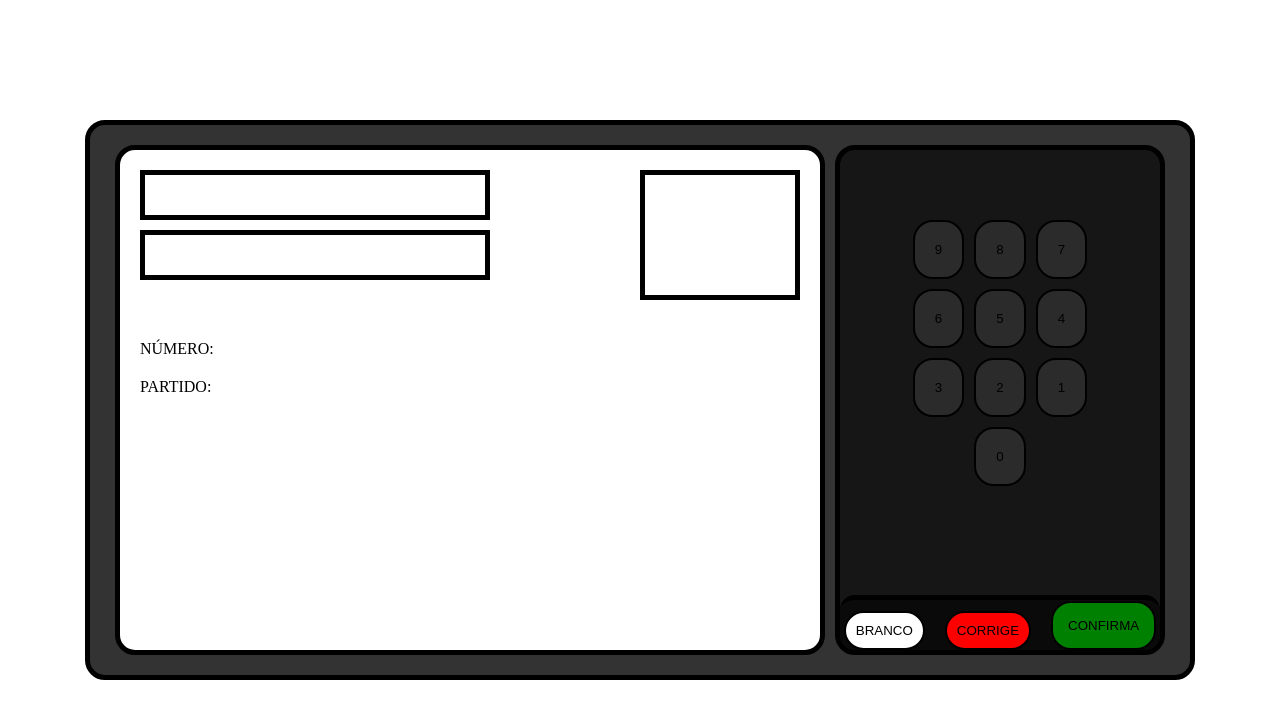
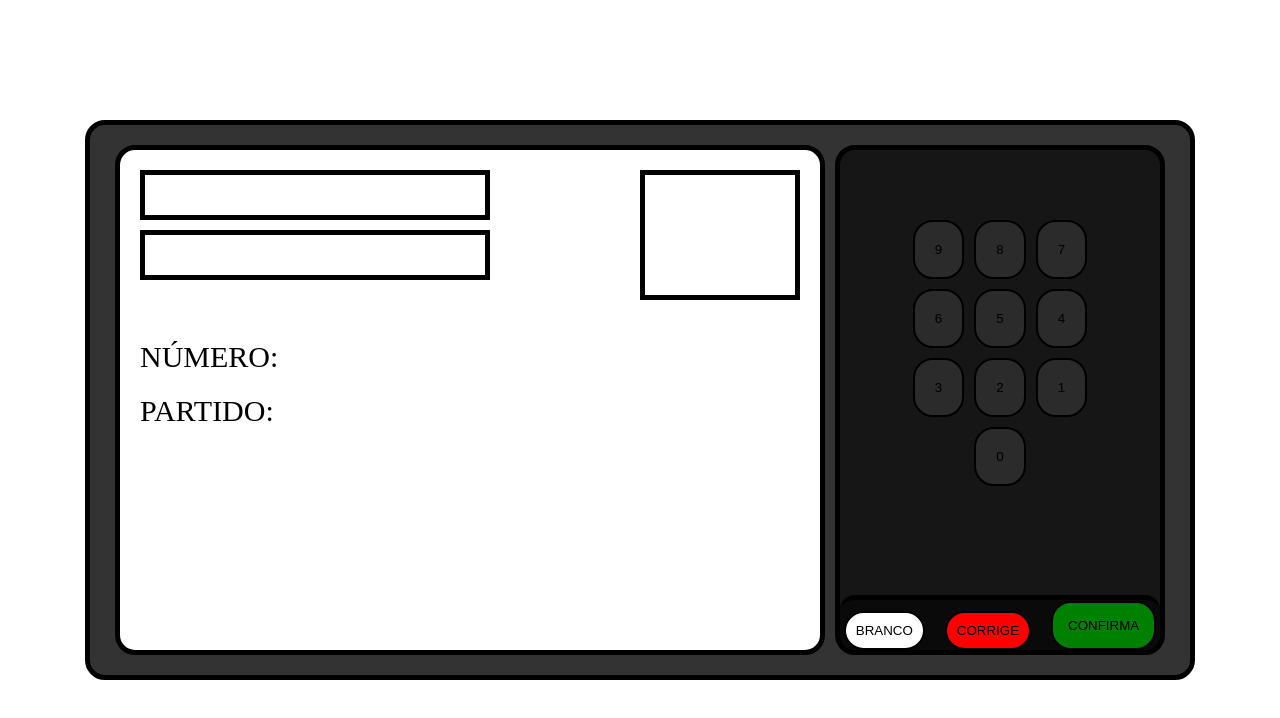
Before and after one commit to IagoMenezes555/Urna, an Angular app: page / in a window 1280 px wide. Shown: the top 718 px of the page. Built offline with nearby package versions, Linux system fonts and the light colour scheme.

Commit message:
feat: party in the screen

```diff
--- a/src/app/components/screen/screen.component.html
+++ b/src/app/components/screen/screen.component.html
@@ -8,6 +8,6 @@
   </div>
   <div class="text">
     <span>NÚMERO: {{ numero }}</span>
-    <span>PARTIDO:</span>
+    <span>PARTIDO: {{ partido }}</span>
   </div>
 </div>
--- a/src/app/components/screen/screen.component.scss
+++ b/src/app/components/screen/screen.component.scss
@@ -36,5 +36,9 @@
     flex-direction: column;
     margin: 20px;
     gap: 20px;
+
+    span{
+      font-size: 30px;
+    }
   }
 }
--- a/src/app/components/screen/screen.component.ts
+++ b/src/app/components/screen/screen.component.ts
@@ -13,4 +13,8 @@ export class ScreenComponent {
   get numero(): string {
     return this.urnaService.number;
   }
+
+  get partido(): string{
+    return this.urnaService.partido;
+  }
 }
--- a/src/app/components/urna/urna.component.ts
+++ b/src/app/components/urna/urna.component.ts
@@ -1,13 +1,66 @@
 import { Component } from '@angular/core';
 import { ScreenComponent } from '../screen/screen.component';
 import { PadComponent } from '../pad/pad.component';
+import { UrnaService } from '../../services/urna.service';
+import { DoCheck } from '@angular/core';
 
 @Component({
   selector: 'app-urna',
   imports: [ScreenComponent, PadComponent],
   templateUrl: './urna.component.html',
-  styleUrl: './urna.component.scss'
+  styleUrl: './urna.component.scss',
 })
-export class UrnaComponent {
+export class UrnaComponent implements DoCheck{
+  prefeito: Prefeito
+  ultimoNumero = "";
+
+  constructor(private urnaService: UrnaService){
+    this.prefeito = new Prefeito(this.urnaService)
+  }
+
+  ngDoCheck(){
+    const numeroAtual = this.urnaService.number
+    if(numeroAtual != this.ultimoNumero){
+      this.ultimoNumero = numeroAtual;
+      this.prefeito.obterTodos();
+    }
+  }
 
 }
+
+export class Candidato {
+  constructor(public urnaService: UrnaService) {}
+  nome: string = '';
+  partido: string = '';
+  imagem: string = '';
+
+  get numero(): string{
+    return this.urnaService.number;
+  }
+}
+
+export class Prefeito extends Candidato {
+  constructor (urnaService: UrnaService){
+    super(urnaService);
+  }
+
+  public obterTodos() {
+    const list = [
+      { nome: 'Goku', partido: 'Sayajin', numero: '12', imagem: '' },
+      { nome: 'Batman', partido: 'Morcegão', numero: '11', imagem: '' },
+      { nome: 'Scooby', partido: 'Mistério', numero: '10', imagem: '' },
+      { nome: 'Vader', partido: 'Estrela', numero: '89', imagem: '' },
+      { nome: 'Homem Aranha', partido: 'Aranhas', numero: '25', imagem: '' },
+    ];
+
+    for(let i = 0; i < list.length; i++){
+      if(this.numero == list[i].numero){
+        this.partido = list[i].partido;
+        this.urnaService.partido = this.partido;
+        console.log(this.urnaService.partido);
+      }
+    }
+  }
+}
+
+export class Vereador extends Candidato {}
--- a/src/app/services/urna.service.ts
+++ b/src/app/services/urna.service.ts
@@ -5,6 +5,7 @@ import { Injectable } from '@angular/core';
 })
 export class UrnaService {
   number: string = "";
+  partido: string = "";
 
   constructor() { }
 }
```
